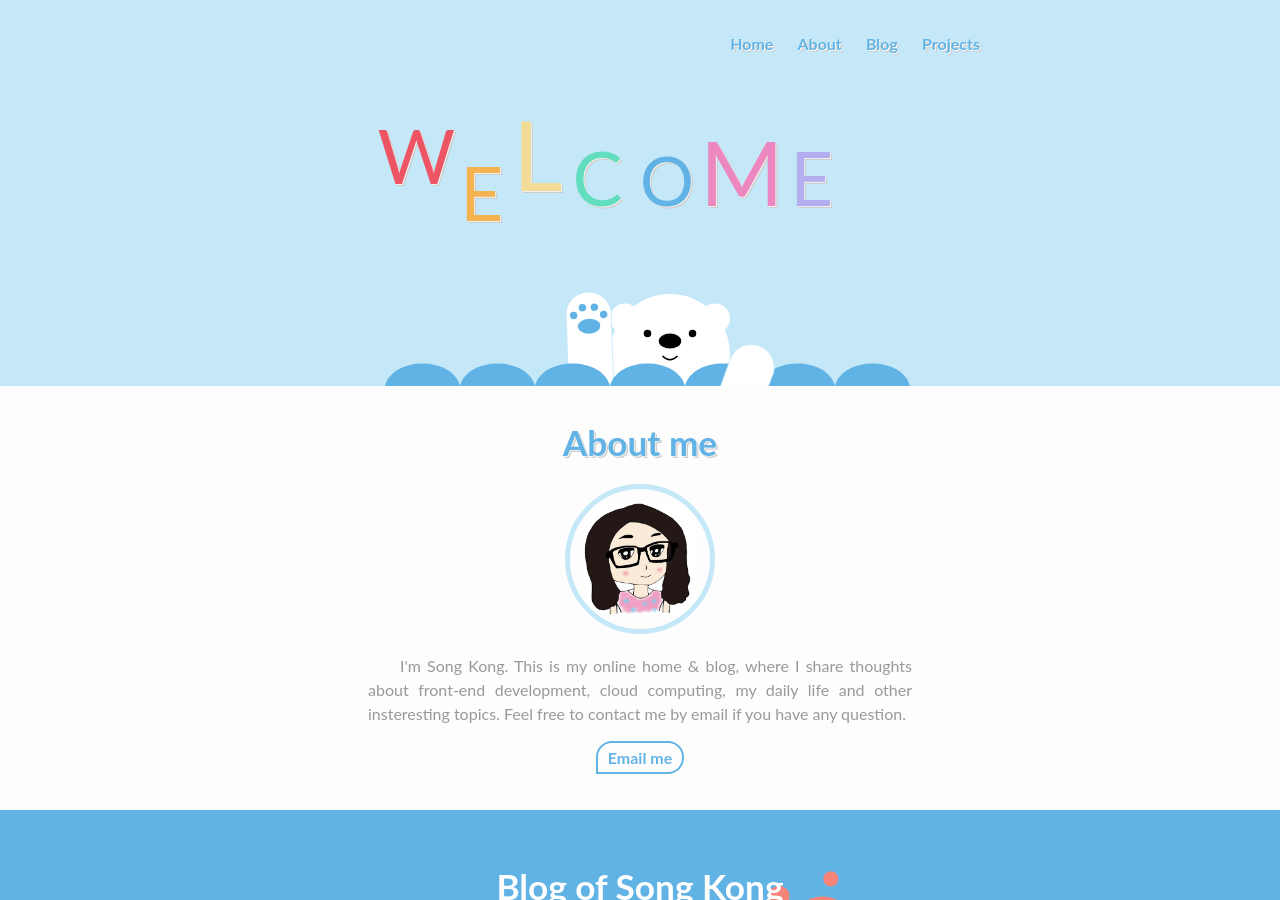
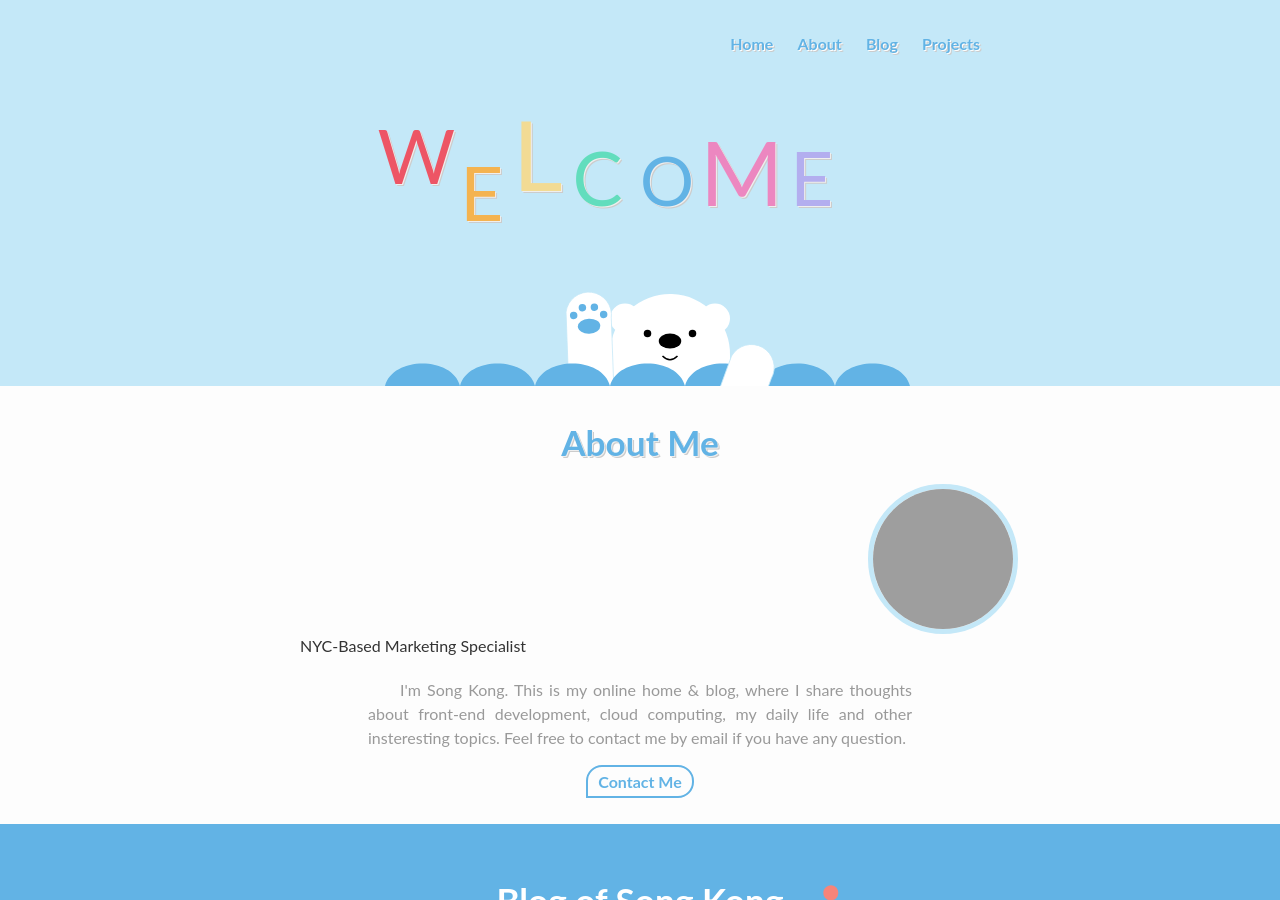
Before and after one commit to irenezihanovo/irenezihanovo.github.io, a Jekyll site: the page built from index.html, in a window 1280 px wide and 900 px high. Built offline with Jekyll 4.4.1, drawn with Linux system fonts in a browser that asks for light colours; comment, search, counter and statistics services are not loaded; grey boxes are pictures that could not be loaded.

Commit message:
Update about.html

```diff
--- a/_includes/about.html
+++ b/_includes/about.html
@@ -1,17 +1,33 @@
 <section id="about">
     <div class="wrapper">
         <div class="text-center">
-            <h1 class="blue-title">About me</h1>
-	    <div class="avatar"></div>
+
+            <h1 class="blue-title">About Me</h1>
+
+            <!-- 头像 -->
+            <img src="/assets/avatar.jpg" class="avatar" alt="avatar">
+
+            <!-- 简短tagline（推荐加，提升专业感） -->
+            <p class="tagline">NYC-Based Marketing Specialist</p>
+
+            <!-- About内容（从_config.yml读取） -->
             <div class="content text-center">
                 {{ site.author.about_me }}
             </div>
-            <div style="margin: 10px 0">
-                <a class="btn-primary btn-blue btn-left" href="mailto:{{ site.email }}" target="_blank">Email me</a>
-				{% if site.author.resume %}
-				<a class="btn-primary btn-blue btn-right" href="{{ site.author.resume }}" target="_blank">Resume</a>
-				{% endif %}
+
+            <!-- 按钮区域 -->
+            <div class="button-group">
+                <a class="btn-primary btn-blue btn-left" href="mailto:{{ site.email }}" target="_blank">
+                    Contact Me
+                </a>
+
+                {% if site.author.resume %}
+                <a class="btn-primary btn-blue btn-right" href="{{ site.author.resume }}" target="_blank">
+                    Download Resume
+                </a>
+                {% endif %}
             </div>
+
         </div>
     </div>
 </section>
```
